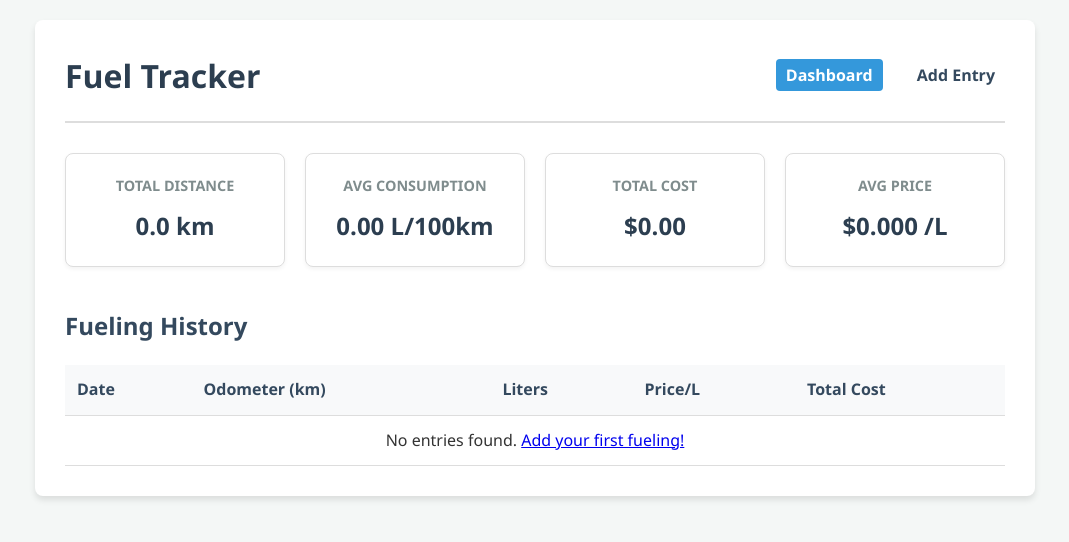
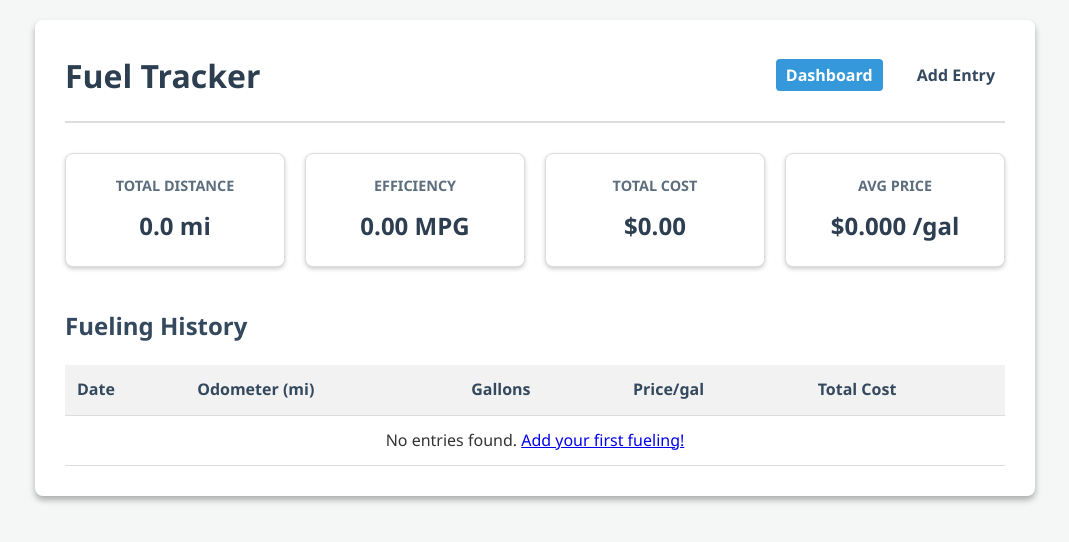
Before and after one commit to JB0710/ICL, a PHP site: page / in a window 1280 px wide. Shown: the top 542 px of the page, without its empty margins (105-1174 px from the left). Run offline with PHP 8.4, Linux system fonts and the light colour scheme; data that the repository does not hold is empty.

Commit message:
Update fuel tracker to US measurements and add dark mode support
- Changed units from Metric (km/L) to US (Miles/Gallons)
- Updated MPG calculation logic
- Added dark mode support using CSS media queries
- Updated database schema and README to reflect US measurements

Co-authored-by: JB0710 <59209496+JB0710@users.noreply.github.com>

```diff
--- a/fuel_tracker/css/style.css
+++ b/fuel_tracker/css/style.css
@@ -8,6 +8,22 @@
     --bg-color: #f4f7f6;
     --card-bg: #fff;
     --border-color: #ddd;
+    --header-border: #ddd;
+}
+
+@media (prefers-color-scheme: dark) {
+    :root {
+        --primary-color: #ecf0f1;
+        --secondary-color: #bdc3c7;
+        --accent-color: #3498db;
+        --success-color: #2ecc71;
+        --danger-color: #e74c3c;
+        --text-color: #e0e0e0;
+        --bg-color: #1a1a1a;
+        --card-bg: #2c2c2c;
+        --border-color: #444;
+        --header-border: #444;
+    }
 }
 
 * {
@@ -22,6 +38,7 @@ body {
     background-color: var(--bg-color);
     color: var(--text-color);
     padding: 20px;
+    transition: background-color 0.3s, color 0.3s;
 }
 
 .container {
@@ -30,14 +47,14 @@ body {
     background: var(--card-bg);
     padding: 30px;
     border-radius: 8px;
-    box-shadow: 0 4px 6px rgba(0,0,0,0.1);
+    box-shadow: 0 4px 6px rgba(0,0,0,0.3);
 }
 
 header {
     display: flex;
     justify-content: space-between;
     align-items: center;
-    border-bottom: 2px solid var(--border-color);
+    border-bottom: 2px solid var(--header-border);
     padding-bottom: 20px;
     margin-bottom: 30px;
 }
@@ -53,7 +70,7 @@ nav a {
     font-weight: bold;
     padding: 5px 10px;
     border-radius: 4px;
-    transition: background 0.3s;
+    transition: background 0.3s, color 0.3s;
 }
 
 nav a:hover, nav a.active {
@@ -74,14 +91,15 @@ nav a:hover, nav a.active {
     padding: 20px;
     border-radius: 8px;
     text-align: center;
-    box-shadow: 0 2px 4px rgba(0,0,0,0.05);
+    box-shadow: 0 2px 4px rgba(0,0,0,0.2);
 }
 
 .card h3 {
     font-size: 0.9rem;
-    color: #7f8c8d;
+    color: var(--secondary-color);
     text-transform: uppercase;
     margin-bottom: 10px;
+    opacity: 0.8;
 }
 
 .card p {
@@ -108,12 +126,12 @@ table th, table td {
 }
 
 table th {
-    background-color: #f8f9fa;
+    background-color: rgba(0,0,0,0.05);
     color: var(--secondary-color);
 }
 
 table tr:hover {
-    background-color: #f1f1f1;
+    background-color: rgba(255,255,255,0.05);
 }
 
 /* Form Styles */
@@ -130,6 +148,7 @@ table tr:hover {
     display: block;
     margin-bottom: 5px;
     font-weight: bold;
+    color: var(--secondary-color);
 }
 
 .form-group input {
@@ -138,6 +157,8 @@ table tr:hover {
     border: 1px solid var(--border-color);
     border-radius: 4px;
     font-size: 1rem;
+    background-color: var(--card-bg);
+    color: var(--text-color);
 }
 
 .btn {
@@ -154,16 +175,16 @@ table tr:hover {
 }
 
 .btn:hover {
-    background: #219150;
+    filter: brightness(1.1);
 }
 
 .alert {
-    background: #f8d7da;
-    color: #721c24;
+    background: rgba(231, 76, 60, 0.2);
+    color: #e74c3c;
     padding: 10px;
     border-radius: 4px;
     margin-bottom: 20px;
-    border: 1px solid #f5c6cb;
+    border: 1px solid var(--danger-color);
 }
 
 @media (max-width: 600px) {
--- a/fuel_tracker/index.php
+++ b/fuel_tracker/index.php
@@ -7,9 +7,9 @@ $entries = $stmt->fetchAll();
 
 // Calculate Statistics
 $total_distance = 0;
-$total_fuel = 0;
+$total_gallons = 0;
 $total_cost = 0;
-$avg_consumption = 0;
+$mpg = 0;
 $avg_price = 0;
 
 if (count($entries) > 1) {
@@ -18,31 +18,25 @@ if (count($entries) > 1) {
 
     $total_distance = $latest['odometer'] - $oldest['odometer'];
 
-    // We sum all fuel except the very first entry (because we don't know the distance before the first entry)
-    // Or we can sum all fuel and divide by total distance.
-    // Usually, L/100km = (Total Fuel / Total Distance) * 100
-    // We should only count fuel from the oldest entry *up to* the latest entry.
-    // Actually, the common way is to sum fuel from entries where we have a distance covered.
-
     foreach ($entries as $index => $entry) {
-        if ($index < count($entries) - 1) { // Skip oldest entry fuel for consumption calc if using difference
-             $total_fuel += $entry['liters'];
+        if ($index < count($entries) - 1) { // Skip oldest entry gallons for MPG calc
+             $total_gallons += $entry['gallons'];
         }
         $total_cost += $entry['total_cost'];
     }
 
-    if ($total_distance > 0) {
-        $avg_consumption = ($total_fuel / $total_distance) * 100;
+    if ($total_gallons > 0) {
+        $mpg = $total_distance / $total_gallons;
     }
 
-    $all_fuel = array_sum(array_column($entries, 'liters'));
-    if ($all_fuel > 0) {
-        $avg_price = $total_cost / $all_fuel;
+    $all_gallons = array_sum(array_column($entries, 'gallons'));
+    if ($all_gallons > 0) {
+        $avg_price = $total_cost / $all_gallons;
     }
 } elseif (count($entries) == 1) {
     $total_cost = $entries[0]['total_cost'];
-    $all_fuel = $entries[0]['liters'];
-    $avg_price = $total_cost / $all_fuel;
+    $all_gallons = $entries[0]['gallons'];
+    $avg_price = $total_cost / $all_gallons;
 }
 
 ?>
@@ -67,11 +61,11 @@ if (count($entries) > 1) {
         <section class="stats">
             <div class="card">
                 <h3>Total Distance</h3>
-                <p><?php echo number_format($total_distance, 1); ?> km</p>
+                <p><?php echo number_format($total_distance, 1); ?> mi</p>
             </div>
             <div class="card">
-                <h3>Avg Consumption</h3>
-                <p><?php echo number_format($avg_consumption, 2); ?> L/100km</p>
+                <h3>Efficiency</h3>
+                <p><?php echo number_format($mpg, 2); ?> MPG</p>
             </div>
             <div class="card">
                 <h3>Total Cost</h3>
@@ -79,7 +73,7 @@ if (count($entries) > 1) {
             </div>
             <div class="card">
                 <h3>Avg Price</h3>
-                <p>$<?php echo number_format($avg_price, 3); ?> /L</p>
+                <p>$<?php echo number_format($avg_price, 3); ?> /gal</p>
             </div>
         </section>
 
@@ -89,9 +83,9 @@ if (count($entries) > 1) {
                 <thead>
                     <tr>
                         <th>Date</th>
-                        <th>Odometer (km)</th>
-                        <th>Liters</th>
-                        <th>Price/L</th>
+                        <th>Odometer (mi)</th>
+                        <th>Gallons</th>
+                        <th>Price/gal</th>
                         <th>Total Cost</th>
                     </tr>
                 </thead>
@@ -100,8 +94,8 @@ if (count($entries) > 1) {
                     <tr>
                         <td><?php echo htmlspecialchars($entry['fill_date']); ?></td>
                         <td><?php echo number_format($entry['odometer'], 1); ?></td>
-                        <td><?php echo number_format($entry['liters'], 2); ?></td>
-                        <td>$<?php echo number_format($entry['price_per_liter'], 3); ?></td>
+                        <td><?php echo number_format($entry['gallons'], 2); ?></td>
+                        <td>$<?php echo number_format($entry['price_per_gallon'], 3); ?></td>
                         <td>$<?php echo number_format($entry['total_cost'], 2); ?></td>
                     </tr>
                     <?php endforeach; ?>
--- a/fuel_tracker/schema.sql
+++ b/fuel_tracker/schema.sql
@@ -5,8 +5,8 @@ CREATE TABLE IF NOT EXISTS fuel_entries (
     id INT AUTO_INCREMENT PRIMARY KEY,
     fill_date DATE NOT NULL,
     odometer DECIMAL(10, 2) NOT NULL,
-    liters DECIMAL(10, 2) NOT NULL,
-    price_per_liter DECIMAL(10, 3) NOT NULL,
+    gallons DECIMAL(10, 2) NOT NULL,
+    price_per_gallon DECIMAL(10, 3) NOT NULL,
     total_cost DECIMAL(10, 2) NOT NULL,
     created_at TIMESTAMP DEFAULT CURRENT_TIMESTAMP
 );
```
Also changed, not shown: fuel_tracker/add.php (+10 -10 lines), add_entry_us_dark.png (added), add_entry_us_light.png (added), dashboard_us_dark.png (added), dashboard_us_light.png (added), fuel_tracker/README.md, 1 other file.
